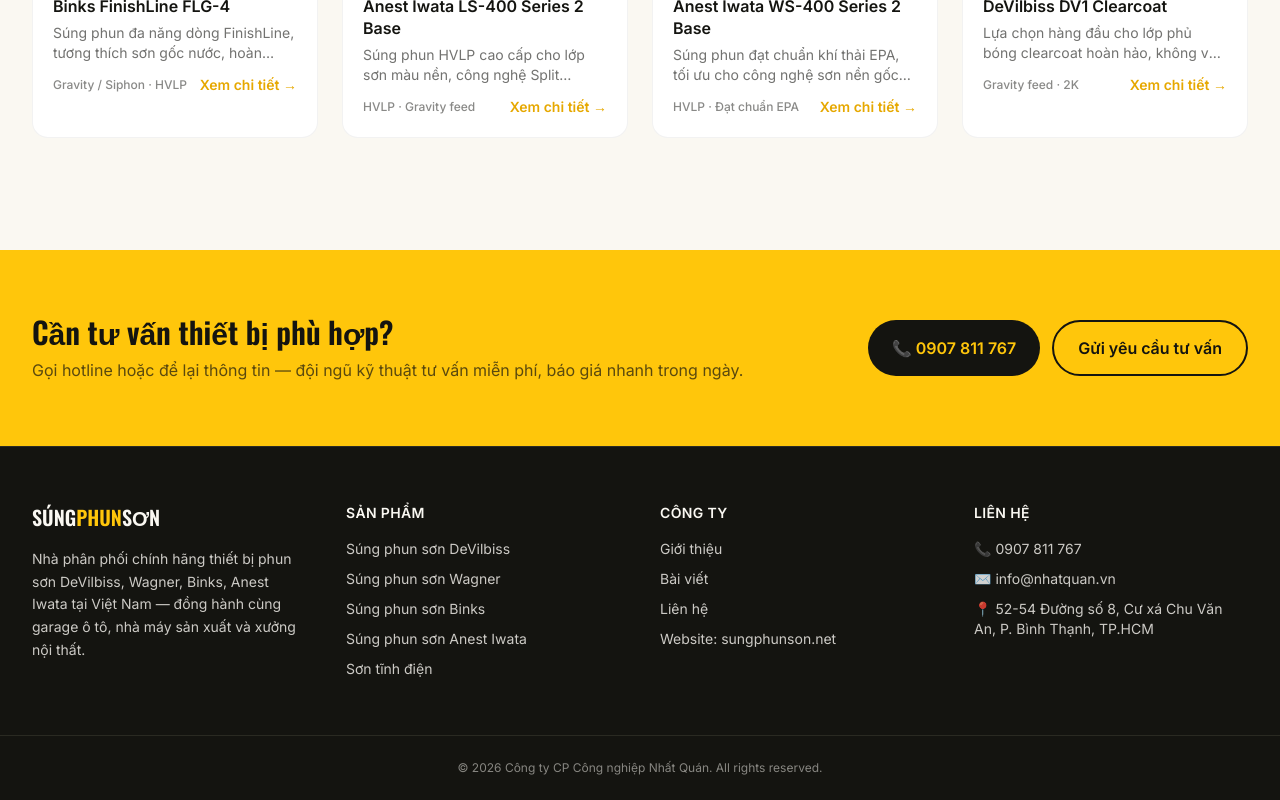
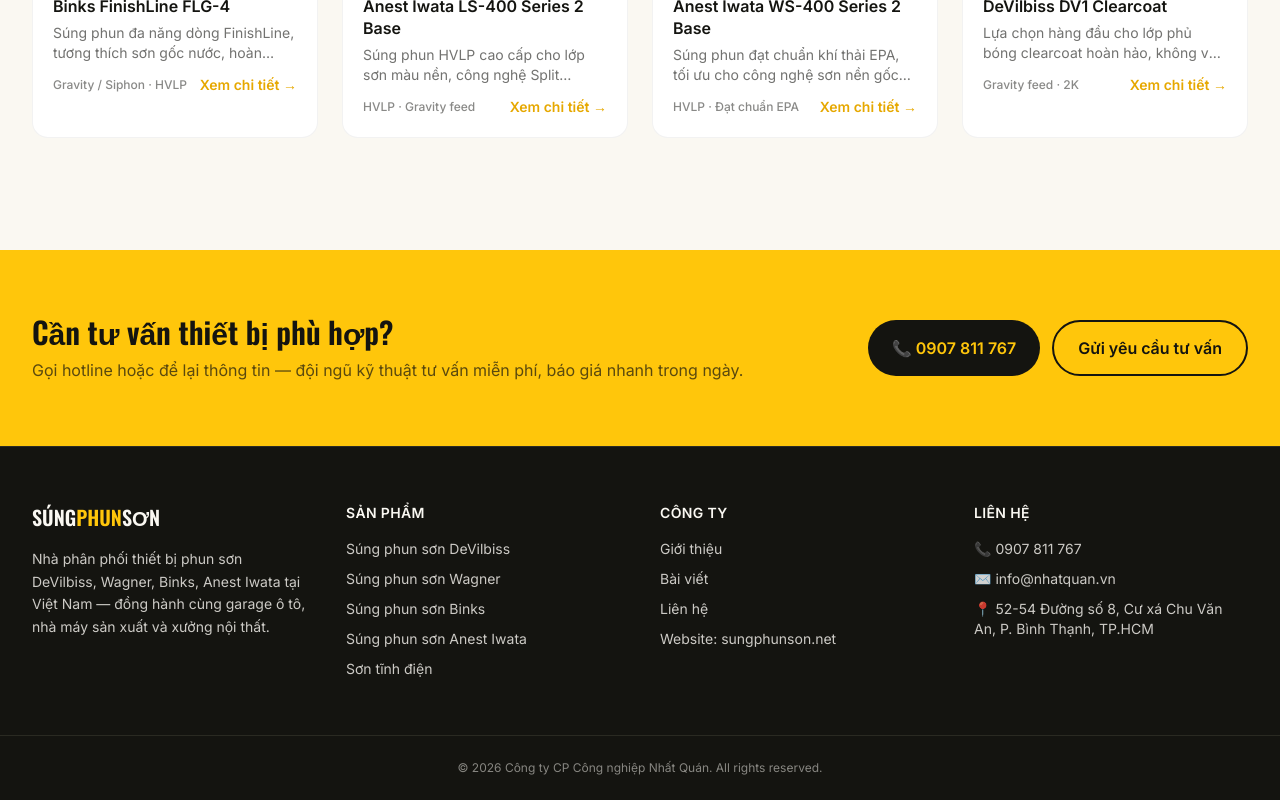
Before and after one commit to nhatquanjsc18-dot/sungphunson.net, a Next.js app: page / in a window 1280 px wide. Shown: the part 2690-3490 px from the top of the page. Built offline with nearby package versions, Linux system fonts and the light colour scheme.

Commit message:
Wording: phan phoi without chinh hang

```diff
--- a/components/Footer.jsx
+++ b/components/Footer.jsx
@@ -9,7 +9,7 @@
             SÚNG<span className="text-yellow">PHUN</span>SƠN
           </span>
           <p className="mt-4 text-sm leading-relaxed max-w-xs">
-            Nhà phân phối chính hãng thiết bị phun sơn DeVilbiss, Wagner, Binks, Anest Iwata tại Việt Nam —
+            Nhà phân phối thiết bị phun sơn DeVilbiss, Wagner, Binks, Anest Iwata tại Việt Nam —
             đồng hành cùng garage ô tô, nhà máy sản xuất và xưởng nội thất.
           </p>
         </div>
```
